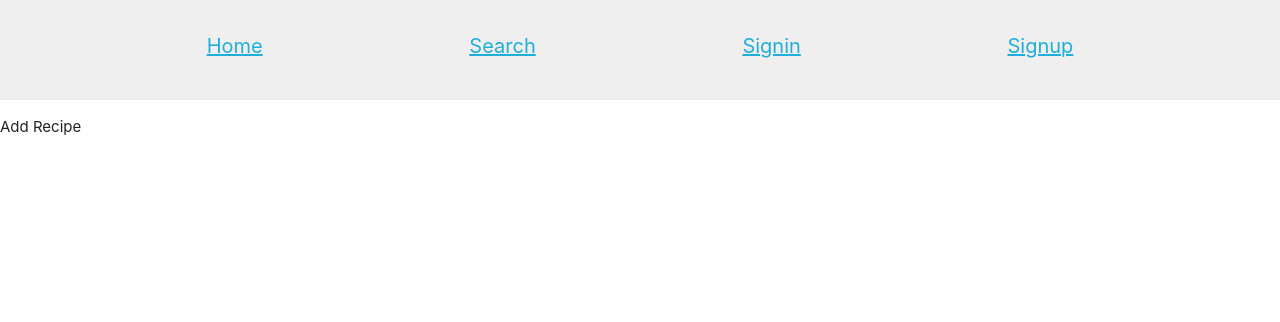
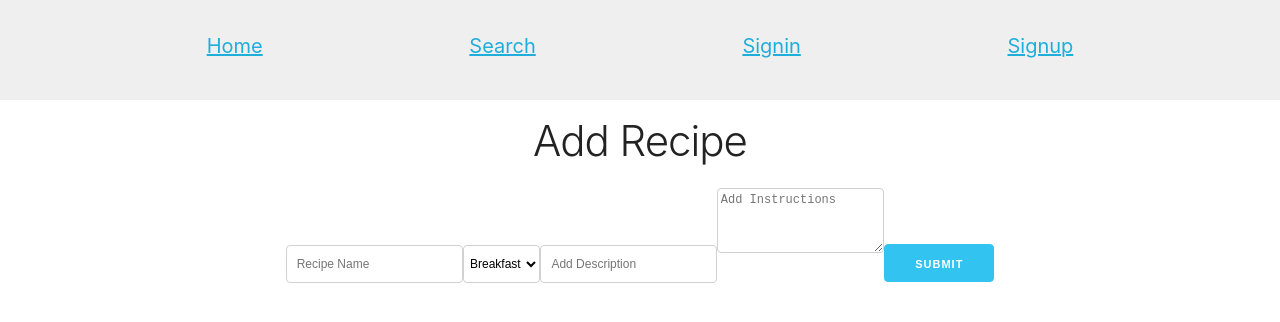
Before and after one commit to JGolden25/react-recipes-v3, a React (Create React App) app in the folder client/: page /recipe/add in a window 1280 px wide. Shown: the top 322 px of the page. Built offline with nearby package versions, Linux system fonts and the light colour scheme; no server answers.

Commit message:
adds add recipe form

```diff
--- a/client/src/components/App.js
+++ b/client/src/components/App.js
@@ -2,6 +2,7 @@ import React from 'react';
 import './App.css';
 import { Query } from 'react-apollo';
 import { GET_ALL_RECIPES } from '../queries';
+import RecipeItem from './Recipe/RecipeItem';
 
 const App = () => (
   <div className="App">
@@ -11,12 +12,17 @@ const App = () => (
         if(loading) return <div>Loading</div>
         if(error) return <div>Error</div>
         console.log(data);
-        return (
-          <p>Recipes</p>
-        )
+      return (
+      <ul>
+        {data.getAllRecipes.map(recipe => (
+        <RecipeItem key={recipe._id}{...recipe}/>
+        ))}
+        </ul>
+        );
       }}
     </Query>
   </div>
 )
 
+
 export default App;
--- a/client/src/components/Auth/Signout.js
+++ b/client/src/components/Auth/Signout.js
@@ -1,11 +1,22 @@
 import React from 'react';
+import { withRouter } from "react-router-dom";
+import { ApolloConsumer } from "react-apollo";
 
-const Signout = () => (
+const handleSignout = (client, history) => {
+    localStorage.setItem("token", "");
+    client.resetStore();
+    history.push("/");
+  };
 
-        <div>
-            Sign out
-        </div>
+const Signout = ({ history }) => (
+    <ApolloConsumer>
+    {client => {
+      return (
+        <button onClick={() => handleSignout(client, history)}>Signout</button>
+      );
+    }}
+  </ApolloConsumer>
 
 );
 
-export default Signout;
+export default withRouter(Signout);
--- a/client/src/components/Navbar.js
+++ b/client/src/components/Navbar.js
@@ -1,5 +1,7 @@
 import React, { Fragment } from 'react';
 import { NavLink } from "react-router-dom";
+
+import Signout from "../components/Auth/Signout"
 
 
 
@@ -27,7 +29,7 @@ const NavbarAuth = ({ session }) => (
           <NavLink to="/profile">Profile</NavLink>
         </li>
         <li>
-          <button>Signout</button>
+          <Signout/>
         </li>
       </ul>
       <h4>
--- a/client/src/components/Recipe/AddRecipe.js
+++ b/client/src/components/Recipe/AddRecipe.js
@@ -2,9 +2,37 @@ import React from 'react';
 
 const AddRecipe = () => (
 
-        <div>
-          Add Recipe
-        </div>
+    <div className="App">
+    <h2 className="App">Add Recipe</h2>
+    <form classname="form">
+      <input type="text" name="name" placeholder="Recipe Name" />
+      <select
+        name="category"
+
+
+      >
+        <option value="Breakfast">Breakfast</option>
+        <option value="Lunch">Lunch</option>
+        <option value="Dinner">Dinner</option>
+        <option value="Snack">Snack</option>
+      </select>
+
+      <input
+        type="text"
+        name="description"
+        placeholder="Add Description"
+
+      />
+      <textarea
+      name="instructions"
+      placeholder="Add Instructions"
+
+      ></textarea>
+      <button type="submit" className="button-primary">
+          Submit
+      </button>
+      </form>
+            </div>
 
 );
 
--- /dev/null
+++ b/client/src/components/Recipe/RecipeItem.js
@@ -0,0 +1,13 @@
+import React from 'react';
+import { Link } from 'react-router-dom';
+
+const RecipeItem = ({_id, name, category}) => (
+
+        <li>
+        <Link to={`/recipes/${_id}`}><h4>{name}</h4></Link>
+        <p><strong>{category}</strong></p>
+        </li>
+
+);
+
+export default RecipeItem;
--- /dev/null
+++ b/client/src/components/Recipe/RecipePage.js
@@ -0,0 +1,31 @@
+import React from 'react';
+import { withRouter } from 'react-router-dom';
+import { Query } from "react-apollo";
+import { GET_RECIPE } from "../../queries";
+
+const RecipePage = ({match}) => {
+   const {_id} = match.params;
+
+   console.log(_id);
+
+   return (
+    <Query query={GET_RECIPE} variables={{ _id }}>
+    {({ data, loading, error }) => {
+      if (loading) return <div>Loading</div>;
+      if (error) return <div>Error</div>;
+      console.log(data);
+      return (<div className="App">
+          <h2>{data.getRecipe.name}</h2>
+          <p>Category: {data.getRecipe.category}</p>
+          <p>Description: {data.getRecipe.description}</p>
+          <p>Instructions: {data.getRecipe.instruction}</p>
+          <p>Likes: {data.getRecipe.likes}</p>
+          <p>Created By: {data.getRecipe.username}</p>
+          <button>Like</button>
+          </div>);
+    }}
+      </Query>
+    );
+};
+
+export default withRouter(RecipePage);
--- a/client/src/index.js
+++ b/client/src/index.js
@@ -9,6 +9,7 @@ import Signin from './components/Auth/Signin';
 import Signup from './components/Auth/Signup';
 import Search from './components/Recipe/Search';
 import AddRecipe from "./components/Recipe/AddRecipe";
+import RecipePage from "./components/Recipe/RecipePage";
 
 import Profile from "./components/Profile/Profile";
 
@@ -49,7 +50,7 @@ const Root = ({ refetch, session }) => (
           path="/recipe/add"
           render={() => <AddRecipe session={session} />}
         />
-
+        <Route path="/recipes/:_id" component={RecipePage} />
         <Route path="/profile" render={() => <Profile session={session} />} />
             <Redirect to="/"/>
         </Switch>
--- a/client/src/queries/index.js
+++ b/client/src/queries/index.js
@@ -6,19 +6,26 @@ export const GET_ALL_RECIPES = gql`
 
 query {
     getAllRecipes{
+        _id
+
         name
 
-        description
-
-        instructions
-
         category
-
-        likes
-
-        createdDate
     }
 }
+`;
+
+export const GET_RECIPE = gql`
+query($_id:ID!) {
+getRecipe(_id:$_id) {
+  _id
+  name
+  category
+  description
+  instructions
+  createdDate
+  likes
+}}
 `;
 
 /*Recipes Mutations*/
```
Also changed, not shown: 2 other files (tests, documents, lock files or other folders).
